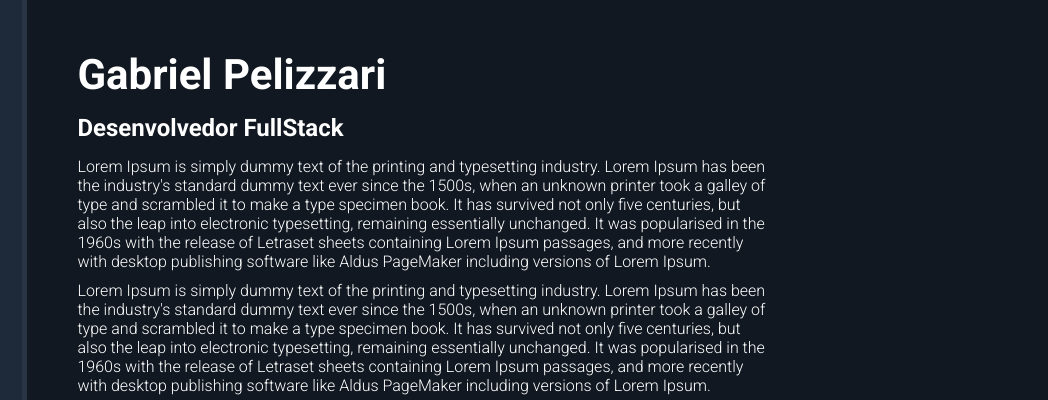
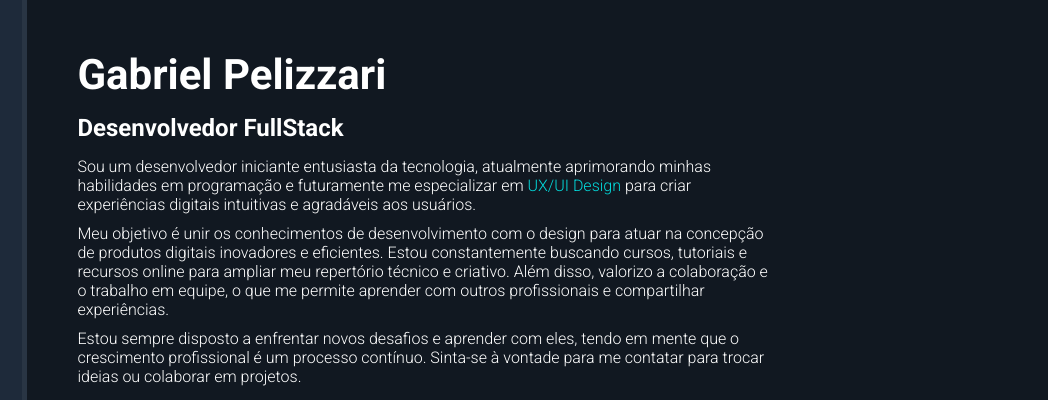
Before and after one commit to gabrielpelizzari/gabrielpelizzari.github.io, a plain HTML site: page index.html in a window 1280 px wide. Shown: the top 400 px of the page, 232-1280 px from the left. Drawn offline with nearby package versions, Linux system fonts and the light colour scheme.

Commit message:
Ajuste descrição

```diff
--- a/index.html
+++ b/index.html
@@ -11,7 +11,9 @@
     <!-- Google Fonts -->
     <link rel="preconnect" href="https://fonts.googleapis.com">
     <link rel="preconnect" href="https://fonts.gstatic.com" crossorigin>
-    <link href="https://fonts.googleapis.com/css2?family=Roboto:ital,wght@0,300;0,700;0,900;1,300;1,700;1,900&display=swap" rel="stylesheet">
+    <link
+        href="https://fonts.googleapis.com/css2?family=Roboto:ital,wght@0,300;0,700;0,900;1,300;1,700;1,900&display=swap"
+        rel="stylesheet">
 
     <!-- Dev Icon Fonts -->
     <link rel="stylesheet" href="https://cdn.jsdelivr.net/gh/devicons/devicon@v2.15.1/devicon.min.css">
@@ -21,6 +23,7 @@
 
 
 </head>
+
 <body>
     <main id="container">
         <aside id="bio-container">
@@ -29,21 +32,33 @@
             <p>Olá, meu nome é Gabriel Pelizzari e sou <span class="highlight">Desenvolvedor FullStack</span>.</p>
             <p id="welcome-text">Seja bem-vindo!</p>
             <ul id="social-container">
-                <li><a href="https://www.instagram.com/gpelizzari_/" target="_blank"><ion-icon name="logo-instagram"></ion-icon></a></li>
+                <li><a href="https://www.instagram.com/gpelizzari_/" target="_blank"><ion-icon
+                            name="logo-instagram"></ion-icon></a></li>
                 <li><a href="#" target="_blank"><ion-icon name="logo-linkedin"></ion-icon></a></li>
-                <li><a href="https://wa.me/5554991681834" target="_blank"><ion-icon name="logo-whatsapp"></ion-icon></a></li>
+                <li><a href="https://wa.me/5554991681834" target="_blank"><ion-icon name="logo-whatsapp"></ion-icon></a>
+                </li>
             </ul>
 
             <div id="email-container">
-                <ion-icon name="mail-outline"></ion-icon><a href="mailto:gabrieel.pelizzari@gmail.com">gabrieel.pelizzari@gmail.com</a>
+                <ion-icon name="mail-outline"></ion-icon><a
+                    href="mailto:gabrieel.pelizzari@gmail.com">gabrieel.pelizzari@gmail.com</a>
             </div>
         </aside>
 
         <section id="about-container">
             <h1 id="name">Gabriel Pelizzari</h1>
             <p id="title"><span class="hightlight">Desenvolvedor FullStack</span></p>
-            <p class="description">Lorem Ipsum is simply dummy text of the printing and typesetting industry. Lorem Ipsum has been the industry's standard dummy text ever since the 1500s, when an unknown printer took a galley of type and scrambled it to make a type specimen book. It has survived not only five centuries, but also the leap into electronic typesetting, remaining essentially unchanged. It was popularised in the 1960s with the release of Letraset sheets containing Lorem Ipsum passages, and more recently with desktop publishing software like Aldus PageMaker including versions of Lorem Ipsum.</p>
-            <p class="description">Lorem Ipsum is simply dummy text of the printing and typesetting industry. Lorem Ipsum has been the industry's standard dummy text ever since the 1500s, when an unknown printer took a galley of type and scrambled it to make a type specimen book. It has survived not only five centuries, but also the leap into electronic typesetting, remaining essentially unchanged. It was popularised in the 1960s with the release of Letraset sheets containing Lorem Ipsum passages, and more recently with desktop publishing software like Aldus PageMaker including versions of Lorem Ipsum.</p>
+            <p class="description">Sou um desenvolvedor iniciante entusiasta da tecnologia, atualmente aprimorando
+                minhas habilidades em programação e futuramente me especializar em <span class="highlight">UX/UI Design</span> para criar experiências
+                digitais intuitivas e agradáveis aos usuários.</p>
+            <p class="description">Meu objetivo é unir os conhecimentos de desenvolvimento com o design para atuar na
+                concepção de produtos digitais inovadores e eficientes. Estou constantemente buscando cursos, tutoriais
+                e recursos online para ampliar meu repertório técnico e criativo.
+                Além disso, valorizo a colaboração e o trabalho em equipe, o que me permite aprender com outros
+                profissionais e compartilhar experiências.</p>
+            <p class="description">Estou sempre disposto a enfrentar novos desafios e aprender com eles, tendo em mente
+                que o crescimento profissional é um processo contínuo.
+                Sinta-se à vontade para me contatar para trocar ideias ou colaborar em projetos.</p>
 
             <a href="#" id="btn-projects"><ion-icon name="share-social-outline"></ion-icon><span>Ver Projetos</span></a>
             <h2 id="skills-section-title">Minhas skills</h2>
```
